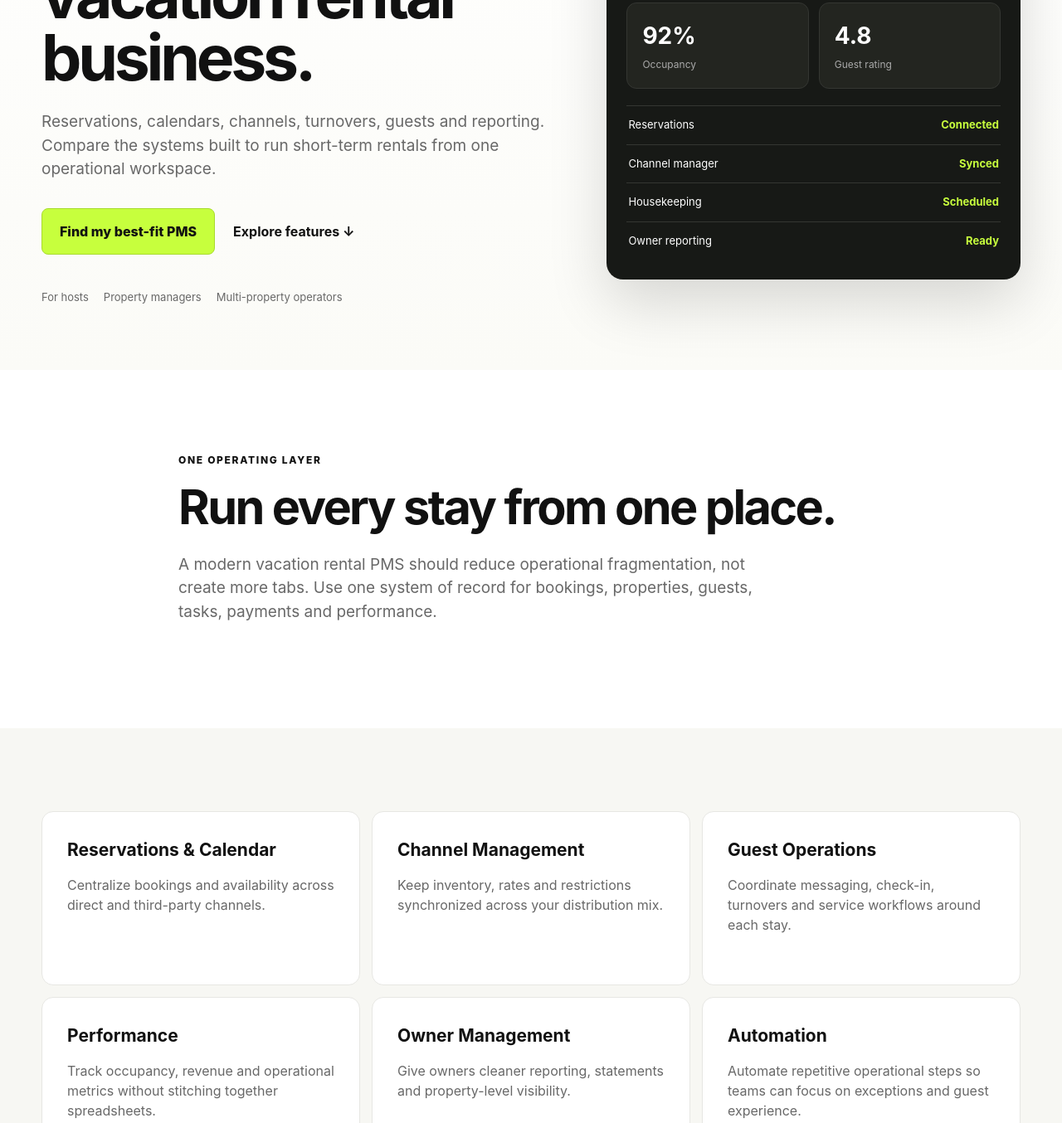
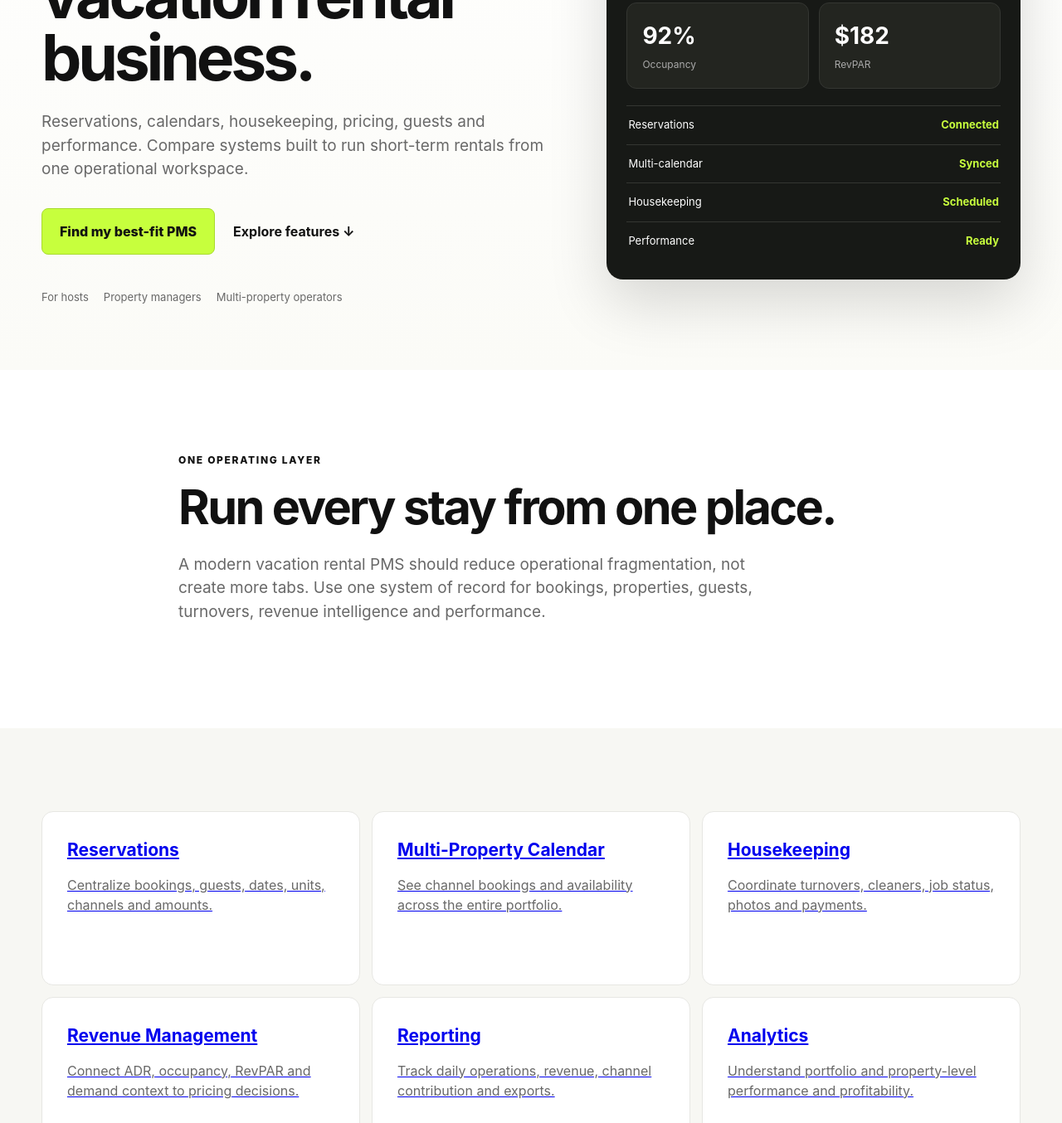
Before and after one commit to digiroiio-lgtm/vacationrentalpms.com, a plain HTML site: page index.html in a window 1280 px wide. Shown: the part 395-1749 px from the top of the page at 83% size. Drawn offline with Linux system fonts and the light colour scheme.

Commit message:
Add SEO feature cluster to homepage internal links

```diff
--- a/index.html
+++ b/index.html
@@ -1,9 +1,10 @@
 <!doctype html>
-<html lang="en"><head><meta charset="utf-8"><meta name="viewport" content="width=device-width,initial-scale=1"><title>Vacation Rental PMS | Property Management Software for Short-Term Rentals</title><meta name="description" content="Compare and discover vacation rental PMS software for reservations, calendars, channel management, guest operations and performance in one place."><link rel="canonical" href="https://vacationrentalpms.com/"><link rel="stylesheet" href="styles.css"></head><body>
+<html lang="en"><head><meta charset="utf-8"><meta name="viewport" content="width=device-width,initial-scale=1"><title>Vacation Rental PMS | Property Management Software for Short-Term Rentals</title><meta name="description" content="Compare vacation rental PMS software for reservations, calendars, housekeeping, revenue management, pricing, reporting and analytics."><link rel="canonical" href="https://vacationrentalpms.com/"><link rel="stylesheet" href="styles.css"></head><body>
 <header class="site-header"><div class="container nav-wrap"><a class="brand" href="/">VacationRentalPMS.com</a><nav class="nav" aria-label="Primary navigation"><a href="/guides/">Guides</a><a href="/pricing/">Pricing</a><a href="#compare">Compare</a><a class="button button-small" href="#demo">Get matched</a></nav></div></header>
-<main><section class="hero"><div class="container hero-grid"><div><p class="eyebrow">VACATION RENTAL PROPERTY MANAGEMENT SOFTWARE</p><h1>Find the right PMS for your vacation rental business.</h1><p class="hero-copy">Reservations, calendars, channels, turnovers, guests and reporting. Compare the systems built to run short-term rentals from one operational workspace.</p><div class="hero-actions"><a class="button" href="#demo">Find my best-fit PMS</a><a class="text-link" href="#features">Explore features ↓</a></div><div class="trust-row"><span>For hosts</span><span>Property managers</span><span>Multi-property operators</span></div></div><div class="dashboard-card"><div class="dashboard-top"><span>Operations overview</span><span>Today</span></div><div class="metric-grid"><div><strong>84</strong><span>Active stays</span></div><div><strong>17</strong><span>Turnovers</span></div><div><strong>92%</strong><span>Occupancy</span></div><div><strong>4.8</strong><span>Guest rating</span></div></div><div class="mini-list"><div><span>Reservations</span><b>Connected</b></div><div><span>Channel manager</span><b>Synced</b></div><div><span>Housekeeping</span><b>Scheduled</b></div><div><span>Owner reporting</span><b>Ready</b></div></div></div></div></section>
-<section id="platform" class="section"><div class="container narrow"><p class="eyebrow">ONE OPERATING LAYER</p><h2>Run every stay from one place.</h2><p class="section-copy">A modern vacation rental PMS should reduce operational fragmentation, not create more tabs. Use one system of record for bookings, properties, guests, tasks, payments and performance.</p></div></section>
-<section id="features" class="section section-muted"><div class="container"><div class="cards"><article class="card"><h3>Reservations & Calendar</h3><p>Centralize bookings and availability across direct and third-party channels.</p></article><article class="card"><h3>Channel Management</h3><p>Keep inventory, rates and restrictions synchronized across your distribution mix.</p></article><article class="card"><h3>Guest Operations</h3><p>Coordinate messaging, check-in, turnovers and service workflows around each stay.</p></article><article class="card"><h3>Performance</h3><p>Track occupancy, revenue and operational metrics without stitching together spreadsheets.</p></article><article class="card"><h3>Owner Management</h3><p>Give owners cleaner reporting, statements and property-level visibility.</p></article><article class="card"><h3>Automation</h3><p>Automate repetitive operational steps so teams can focus on exceptions and guest experience.</p></article></div></div></section>
-<section id="compare" class="section"><div class="container compare-grid"><div><p class="eyebrow">BUYER INTENT, SIMPLIFIED</p><h2>Compare PMS options by how you actually operate.</h2></div><div class="check-list"><p>✓ Number of properties</p><p>✓ Airbnb / Booking.com / Vrbo connectivity</p><p>✓ Direct booking requirements</p><p>✓ Housekeeping and task workflows</p><p>✓ Revenue and owner reporting</p><p>✓ API and automation needs</p></div></div></section>
+<main><section class="hero"><div class="container hero-grid"><div><p class="eyebrow">VACATION RENTAL PROPERTY MANAGEMENT SOFTWARE</p><h1>Find the right PMS for your vacation rental business.</h1><p class="hero-copy">Reservations, calendars, housekeeping, pricing, guests and performance. Compare systems built to run short-term rentals from one operational workspace.</p><div class="hero-actions"><a class="button" href="#demo">Find my best-fit PMS</a><a class="text-link" href="#features">Explore features ↓</a></div><div class="trust-row"><span>For hosts</span><span>Property managers</span><span>Multi-property operators</span></div></div><div class="dashboard-card"><div class="dashboard-top"><span>Operations overview</span><span>Today</span></div><div class="metric-grid"><div><strong>84</strong><span>Active stays</span></div><div><strong>17</strong><span>Turnovers</span></div><div><strong>92%</strong><span>Occupancy</span></div><div><strong>$182</strong><span>RevPAR</span></div></div><div class="mini-list"><div><span>Reservations</span><b>Connected</b></div><div><span>Multi-calendar</span><b>Synced</b></div><div><span>Housekeeping</span><b>Scheduled</b></div><div><span>Performance</span><b>Ready</b></div></div></div></div></section>
+<section id="platform" class="section"><div class="container narrow"><p class="eyebrow">ONE OPERATING LAYER</p><h2>Run every stay from one place.</h2><p class="section-copy">A modern vacation rental PMS should reduce operational fragmentation, not create more tabs. Use one system of record for bookings, properties, guests, turnovers, revenue intelligence and performance.</p></div></section>
+<section id="features" class="section section-muted"><div class="container"><div class="cards"><a class="card feature-link" href="/vacation-rental-reservation-software/"><h3>Reservations</h3><p>Centralize bookings, guests, dates, units, channels and amounts.</p></a><a class="card feature-link" href="/vacation-rental-calendar-software/"><h3>Multi-Property Calendar</h3><p>See channel bookings and availability across the entire portfolio.</p></a><a class="card feature-link" href="/vacation-rental-housekeeping-software/"><h3>Housekeeping</h3><p>Coordinate turnovers, cleaners, job status, photos and payments.</p></a><a class="card feature-link" href="/vacation-rental-revenue-management-software/"><h3>Revenue Management</h3><p>Connect ADR, occupancy, RevPAR and demand context to pricing decisions.</p></a><a class="card feature-link" href="/vacation-rental-reporting-software/"><h3>Reporting</h3><p>Track daily operations, revenue, channel contribution and exports.</p></a><a class="card feature-link" href="/vacation-rental-analytics-software/"><h3>Analytics</h3><p>Understand portfolio and property-level performance and profitability.</p></a></div></div></section>
+<section class="section"><div class="container"><div class="compare-grid"><div><p class="eyebrow">REVENUE INTELLIGENCE</p><h2>Price with market context.</h2><p class="section-copy">Compare tools for market-aware pricing, dynamic pricing workflows, event demand and portfolio revenue management.</p></div><div class="check-list"><p><a href="/vacation-rental-revenue-management-software/">Vacation Rental Revenue Management Software →</a></p><p><a href="/vacation-rental-pricing-software/">Vacation Rental Pricing Software →</a></p><p><a href="/dynamic-pricing-software-for-vacation-rentals/">Dynamic Pricing Software for Vacation Rentals →</a></p></div></div></div></section>
+<section id="compare" class="section section-muted"><div class="container compare-grid"><div><p class="eyebrow">BUYER INTENT, SIMPLIFIED</p><h2>Compare PMS options by how you actually operate.</h2></div><div class="check-list"><p>✓ Number of properties</p><p>✓ Airbnb / Booking.com / Vrbo connectivity</p><p>✓ Direct booking requirements</p><p>✓ Housekeeping and task workflows</p><p>✓ Revenue management and reporting</p><p>✓ API and automation needs</p></div></div></section>
 <section id="demo" class="cta-section"><div class="container cta-box"><div><p class="eyebrow">FIND YOUR BEST FIT</p><h2>Tell us how you operate. We’ll narrow the field.</h2><p>Built for buyers who want a faster route to the right vacation rental property management software.</p></div><a class="button button-light" href="mailto:hello@vacationrentalpms.com?subject=Vacation%20Rental%20PMS%20Match">Request a match</a></div></section></main>
-<footer class="footer footer-expanded"><div class="container footer-grid"><div><a class="brand" href="/">VacationRentalPMS.com</a><p>Independent guides and discovery for vacation rental property management software.</p></div><div><strong>PMS Guides</strong><a href="/guides/">All PMS Guides</a><a href="/guides/best-vacation-rental-pms/">Best Vacation Rental PMS</a><a href="/guides/what-is-vacation-rental-pms/">What Is a Vacation Rental PMS?</a><a href="/guides/vacation-rental-pms-pricing/">Vacation Rental PMS Pricing</a></div><div><strong>Software</strong><a href="/guides/pms-vs-channel-manager/">PMS vs Channel Manager</a><a href="/guides/short-term-rental-software/">Short-Term Rental Software</a><a href="#features">PMS Features</a><a href="#platform">Property Management System</a></div><div><strong>Compare</strong><a href="#compare">Compare PMS Software</a><a href="#demo">Find My Best-Fit PMS</a><a href="/pricing/">Plans & Pricing</a></div></div><div class="container footer-bottom"><span>© <span id="year"></span> VacationRentalPMS.com</span><span>Independent vacation rental software discovery.</span></div></footer><script src="script.js"></script></body></html>
+<footer class="footer footer-expanded"><div class="container footer-grid"><div><a class="brand" href="/">VacationRentalPMS.com</a><p>Independent guides and discovery for vacation rental property management software.</p></div><div><strong>Operations</strong><a href="/vacation-rental-reservation-software/">Reservation Software</a><a href="/vacation-rental-calendar-software/">Calendar Software</a><a href="/vacation-rental-housekeeping-software/">Housekeeping Software</a><a href="/vacation-rental-channel-manager/">Channel Manager</a></div><div><strong>Revenue & Performance</strong><a href="/vacation-rental-revenue-management-software/">Revenue Management</a><a href="/vacation-rental-pricing-software/">Pricing Software</a><a href="/dynamic-pricing-software-for-vacation-rentals/">Dynamic Pricing</a><a href="/vacation-rental-reporting-software/">Reporting Software</a><a href="/vacation-rental-analytics-software/">Analytics Software</a></div><div><strong>Compare & Learn</strong><a href="/guides/">PMS Guides</a><a href="/guides/best-vacation-rental-pms/">Best Vacation Rental PMS</a><a href="/pricing/">Plans & Pricing</a><a href="#demo">Find My Best-Fit PMS</a></div></div><div class="container footer-bottom"><span>© <span id="year"></span> VacationRentalPMS.com</span><span>Independent vacation rental software discovery.</span></div></footer><script src="script.js"></script></body></html>
```
